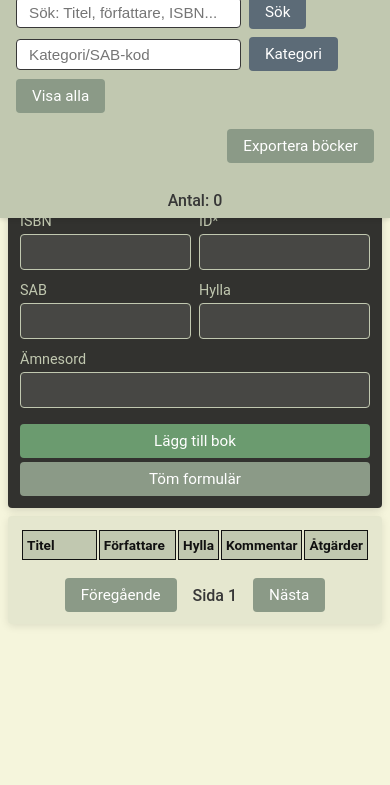
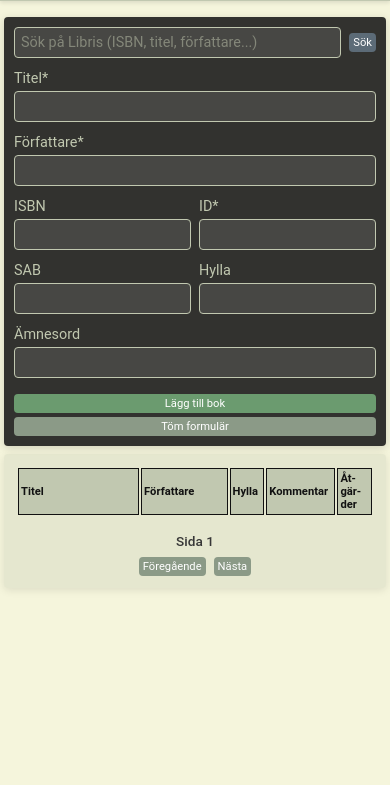
Before and after one commit to felix-lindgren/remontgatan-bib, a plain HTML site: page index.html in a window 390 px wide. Shown: the part 57-842 px from the top of the page. Drawn offline with Linux system fonts and the light colour scheme; no server answers.

Commit message:
add mobile fixes

```diff
--- a/script.js
+++ b/script.js
@@ -73,6 +73,7 @@
         if (!response.ok) throw new Error('Failed to fetch books');
         const books = await response.json();
         currentBooks = books;
+        currentPage = 1; // Reset to first page
         renderBookTable();
         updateBookCount();
     } catch (error) {
@@ -88,6 +89,7 @@
         if (!response.ok) throw new Error('Search failed');
         const books = await response.json();
         currentBooks = books;
+        currentPage = 1; // Reset to first page
         renderBookTable();
         hideLoading();
         if (books.length === 0) {
@@ -107,6 +109,7 @@
         if (!response.ok) throw new Error('Category search failed');
         const books = await response.json();
         currentBooks = books;
+        currentPage = 1; // Reset to first page
         renderBookTable();
         hideLoading();
         if (books.length === 0) {
--- a/style.css
+++ b/style.css
@@ -53,6 +53,7 @@
     gap: 8px;
     flex: 1;
     min-width: 400px;
+    flex-wrap: wrap;
 }
 
 .search-field {
@@ -578,38 +579,192 @@
 }
 
 @media (max-width: 768px) {
+    /* Compact header for mobile */
+    .app-header {
+        padding: 6px 12px;
+    }
+
     .header-content {
-        flex-direction: column;
-        align-items: stretch;
+        gap: 8px;
+    }
+
+    .app-title {
+        font-size: 1.1rem;
+        min-width: unset;
+        width: 100%;
+        text-align: center;
+        margin-bottom: 4px;
     }
 
     .search-section {
-        flex-wrap: wrap;
+        width: 100%;
         min-width: unset;
+        gap: 4px;
     }
 
-    .app-title {
-        text-align: center;
+    .search-field {
+        padding: 4px 6px;
+        font-size: 0.8rem;
+        min-width: 80px;
+        flex: 1;
+    }
+
+    .search-field.category-field {
+        min-width: 60px;
+        flex: 0.8;
+    }
+
+    .btn {
+        padding: 4px 6px;
+        font-size: 0.75rem;
+        white-space: nowrap;
+    }
+
+    /* Hide non-essential header elements on mobile */
+    .table-actions {
+        display: none;
     }
 
     .book-count {
-        text-align: center;
+        display: none;
     }
 
+    /* Adjust main container margin for smaller header */
+    .main-container {
+        margin-top: 75px; /* Much smaller now that we hide elements */
+    }
+
+    /* Dialog improvements */
     .dialog {
         min-width: 90vw;
+        padding: 16px;
     }
 
+    .dialog-title {
+        font-size: 1.2rem;
+    }
+
+    /* Table improvements for mobile */
     .table-container {
-        overflow-x: scroll;
+        overflow-x: auto;
+        -webkit-overflow-scrolling: touch;
     }
 
     .books-table {
-        font-size: 0.85rem;
+        font-size: 0.75rem;
+        min-width: 100%; /* Let it compress to screen width */
+        table-layout: fixed; /* Fixed layout for better control */
     }
 
     .books-table thead th,
     .books-table tbody td {
-        padding: 6px 4px;
+        padding: 4px 4px;
+        overflow-wrap: break-word;
+        word-wrap: break-word;
+        hyphens: auto;
+    }
+
+    /* Adjust column widths for mobile */
+    .books-table thead th:nth-child(1) { width: 35%; } /* Titel */
+    .books-table thead th:nth-child(2) { width: 25%; } /* Författare */
+    .books-table thead th:nth-child(3) { width: 12%; } /* Hylla */
+    .books-table thead th:nth-child(4) { width: 18%; } /* Kommentar */
+    .books-table thead th:nth-child(5) { width: 10%; } /* Åtgärder */
+
+    /* Make action buttons more compact */
+    .btn-icon {
+        font-size: 0.9rem;
+        padding: 2px;
+    }
+
+    /* Pagination */
+    .pagination {
+        gap: 8px;
+        flex-wrap: wrap;
+    }
+
+    .page-info {
+        font-size: 0.85rem;
+        width: 100%;
+        text-align: center;
+        order: -1;
+    }
+
+    /* Form adjustments for mobile */
+    .form-input, .form-textarea {
+        padding: 6px;
+        font-size: 0.9rem;
+    }
+
+    /* Sidebar adjustments */
+    .sidebar-card {
+        padding: 10px;
     }
 }
+
+/* Extra small mobile devices */
+@media (max-width: 480px) {
+    .app-header {
+        padding: 4px 8px;
+    }
+
+    .app-title {
+        font-size: 0.95rem;
+        margin-bottom: 2px;
+    }
+
+    .search-section {
+        gap: 3px;
+    }
+
+    .search-field {
+        padding: 3px 4px;
+        font-size: 0.75rem;
+        min-width: 60px;
+    }
+
+    .search-field.category-field {
+        min-width: 50px;
+    }
+
+    .btn {
+        padding: 3px 4px;
+        font-size: 0.7rem;
+    }
+
+    .main-container {
+        margin-top: 70px; /* Compact header */
+        padding: 4px;
+    }
+
+    .books-table {
+        font-size: 0.7rem;
+    }
+
+    .books-table thead th,
+    .books-table tbody td {
+        padding: 3px 2px;
+    }
+
+    /* Even more compressed columns on tiny screens */
+    .books-table thead th:nth-child(1) { width: 32%; } /* Titel */
+    .books-table thead th:nth-child(2) { width: 23%; } /* Författare */
+    .books-table thead th:nth-child(3) { width: 10%; } /* Hylla */
+    .books-table thead th:nth-child(4) { width: 20%; } /* Kommentar */
+    .books-table thead th:nth-child(5) { width: 15%; } /* Åtgärder */
+
+    .btn-icon {
+        font-size: 0.85rem;
+        padding: 1px;
+    }
+
+    .dialog {
+        padding: 12px;
+    }
+
+    .notification {
+        min-width: 200px;
+        font-size: 0.85rem;
+        padding: 10px 16px;
+    }
+}
```
